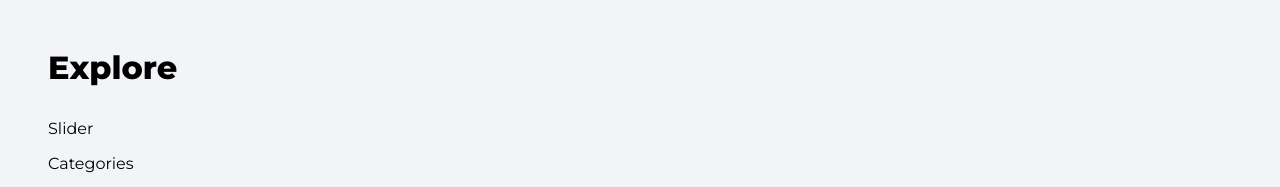
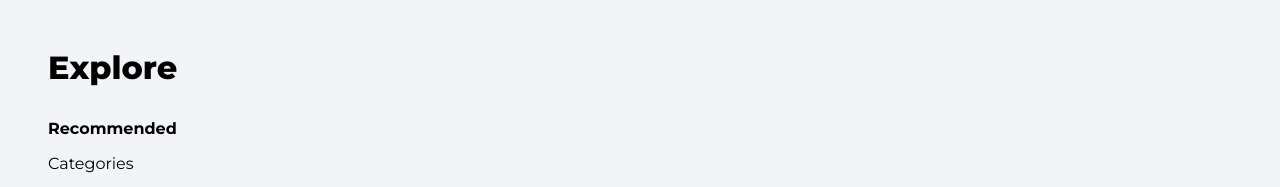
Before and after one commit to Annie-Huang/house-marketplace, a React (Create React App) app: page / in a window 1280 px wide. Shown: the top 187 px of the page. Built offline with nearby package versions, Linux system fonts and the light colour scheme; no server answers; the database is empty.

Commit message:
If loading, show <Spinner> and create heading if listings exist

```diff
--- a/src/components/Slider.jsx
+++ b/src/components/Slider.jsx
@@ -37,6 +37,7 @@ const Slider = () => {
         });
       });
 
+      console.log(listings);
       setListings(listings);
       setLoading(false);
     };
@@ -44,7 +45,17 @@ const Slider = () => {
     fetchListings();
   }, []);
 
-  return <div>Slider</div>;
+  if (loading) {
+    return <Spinner />;
+  }
+
+  return (
+    listings && (
+      <>
+        <p className='exploreHeading'>Recommended</p>
+      </>
+    )
+  );
 };
 
 export default Slider;
```
